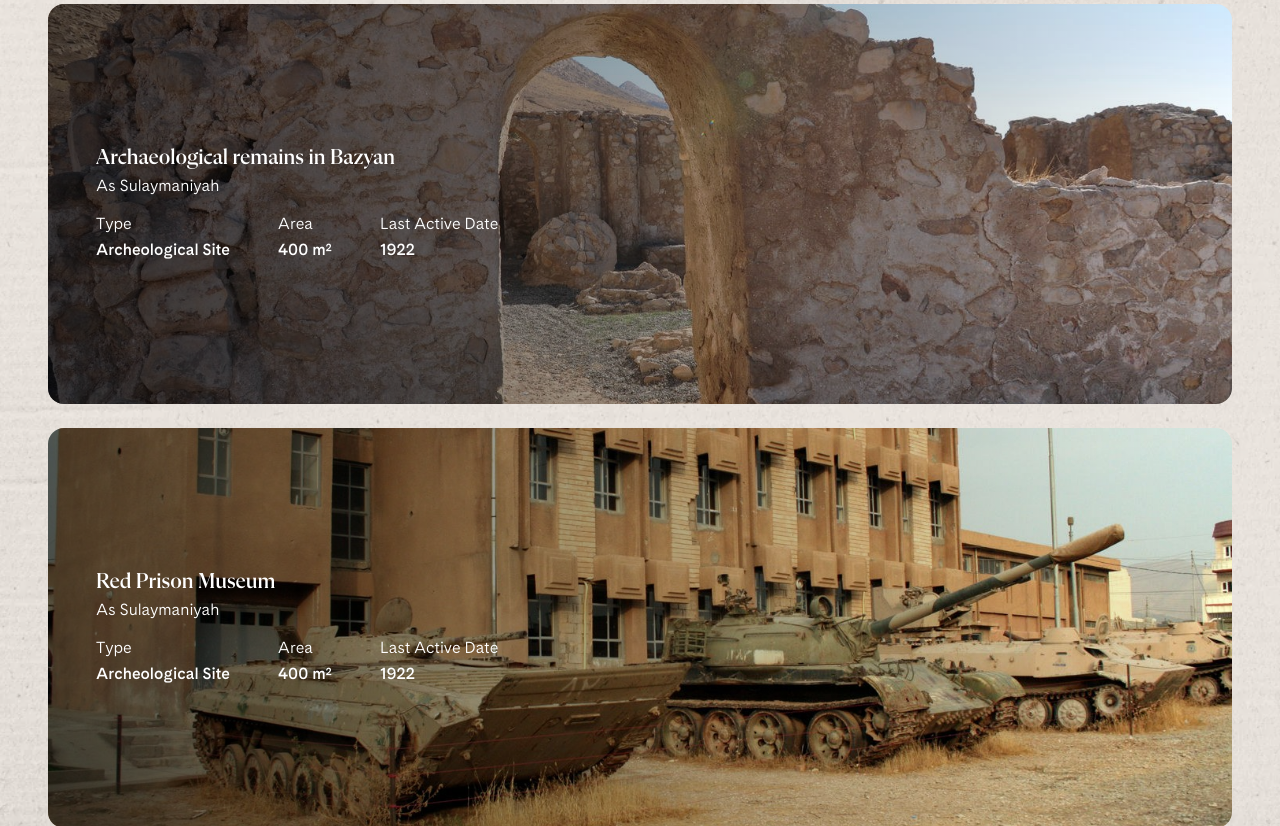
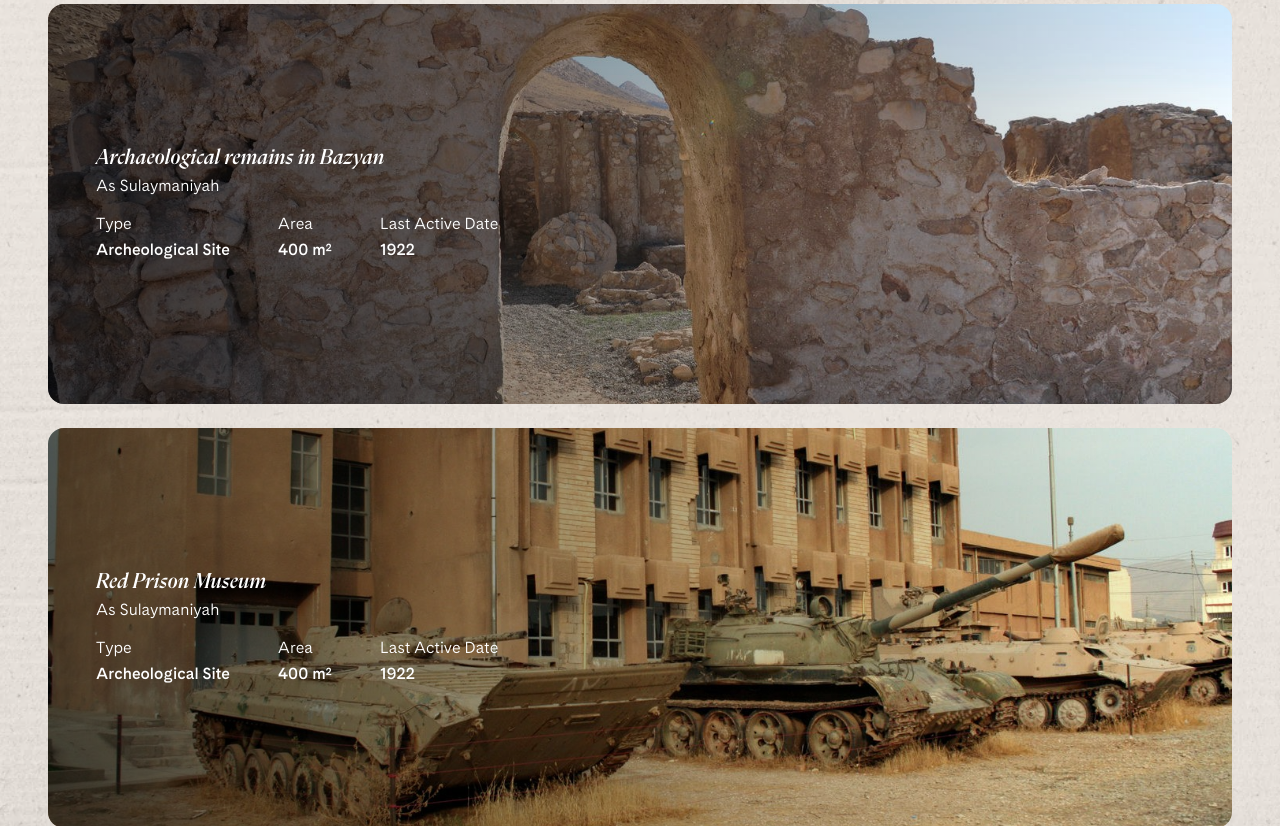
Before and after one commit to LhonRafaat/kfo-new-website, a Next.js app: page /locations in a window 1280 px wide. Shown: the part 974-1800 px from the top of the page. Built offline with nearby package versions, Linux system fonts and the light colour scheme.

Commit message:
fix: adjust padding in LocationsList and italicize title in LocationCard for improved layout

```diff
--- a/src/components/sections/LocationRegion.tsx
+++ b/src/components/sections/LocationRegion.tsx
@@ -19,7 +19,10 @@ export function LocationRegion({
 }: Pick<LocationEntry, "city" | "cityBlurb" | "pin" | "mapsUrl">) {
   return (
     <Container className="relative z-10 mt-16">
-      <div className="grid grid-cols-1 items-start gap-10 lg:grid-cols-[434fr_311fr_439fr]">
+      {/* No column gap at lg: the Figma's three columns tile the 1184 content
+          width exactly (434 + 311 + 439) and the map bleeds out of the middle
+          one over its neighbours. */}
+      <div className="grid grid-cols-1 items-start gap-10 lg:grid-cols-[434fr_311fr_439fr] lg:gap-0">
         <Reveal as="div">
           <Eyebrow>Location</Eyebrow>
           <h2 className="heading-section mt-4 text-ink">{city}</h2>
--- a/src/components/sections/LocationsList.tsx
+++ b/src/components/sections/LocationsList.tsx
@@ -107,7 +107,7 @@ export function LocationsList() {
   const activeCount = cities.size + types.size + (query ? 1 : 0);
 
   return (
-    <Container className="relative z-10 pb-18 pt-0">
+    <Container className="relative z-10 pb-12 pt-0">
       <Reveal
         as="div"
         className="relative z-30 flex flex-col gap-6 sm:flex-row sm:items-center sm:justify-between"
@@ -334,7 +334,7 @@ function LocationCard({ row }: { row: LocationDbRow }) {
       <div className="relative flex h-full flex-col justify-center p-6 text-white md:p-12">
         <div className="flex max-w-120 flex-col gap-2.5">
           <div className="flex flex-col gap-1">
-            <h3 className="font-serif text-[1.375rem] font-medium leading-[1.139]">
+            <h3 className="font-serif italic text-[1.375rem] font-medium leading-[1.139]">
               {row.title}
             </h3>
             <p className="font-sans text-base leading-[1.4]">
```
